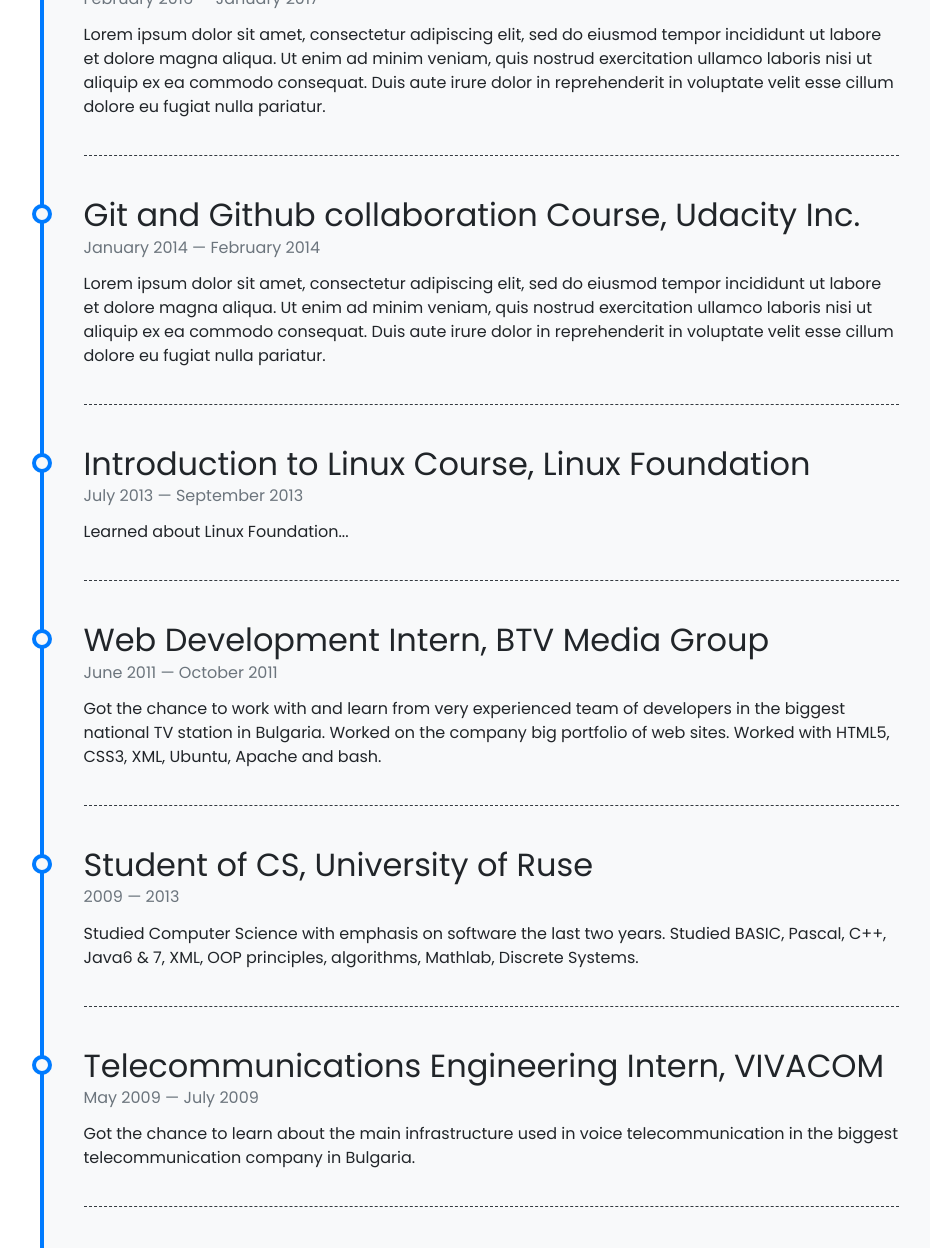
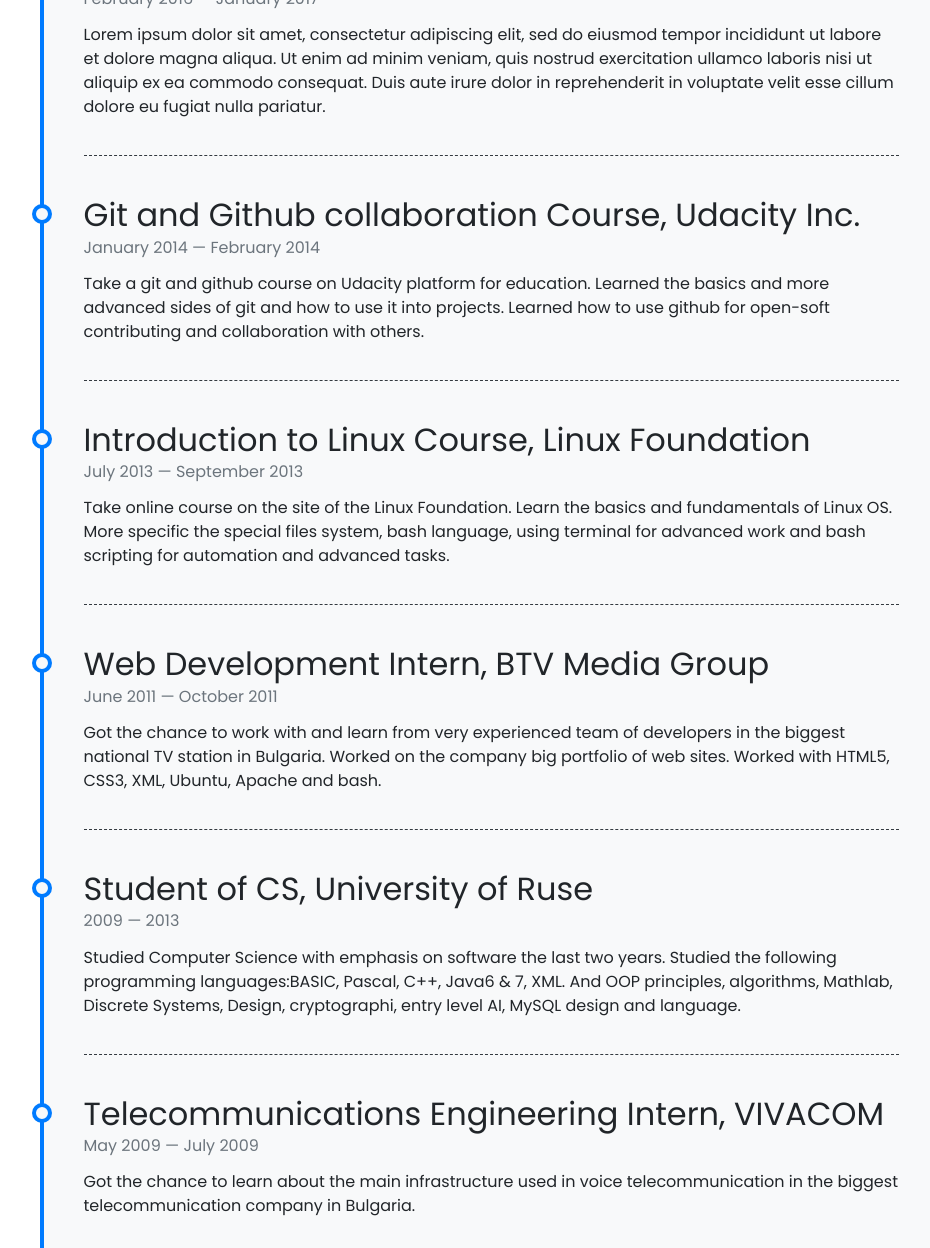
Before and after one commit to clappingmonkey/personal-site, a Jekyll site: the page built from pages/about.md, in a window 1280 px wide and 1400 px high, scrolled down 1420 px, cut to the strip 0-1248 px from the top of the window. Shown: the whole strip, without its empty margins (149-1079 px from the left). Built offline with Jekyll 4.4.1, drawn with Linux system fonts in a browser that asks for light colours; nearby versions of some CDN libraries; emoji names are drawn with the system emoji font.

Commit message:
edit the timeline. just draft. needs of proofreading 🤓️

```diff
--- a/_data/timeline.yml
+++ b/_data/timeline.yml
@@ -19,16 +19,16 @@
 - title: Git and Github collaboration Course, Udacity Inc.
   from: January 2014
   to: February 2014
-  description: Lorem ipsum dolor sit amet, consectetur adipiscing elit,
-               sed do eiusmod tempor incididunt ut labore et dolore magna aliqua.
-               Ut enim ad minim veniam, quis nostrud exercitation ullamco laboris
-               nisi ut aliquip ex ea commodo consequat. Duis aute irure dolor in
-               reprehenderit in voluptate velit esse cillum dolore eu fugiat nulla pariatur.
+  description: Take a git and github course on Udacity platform for education. Learned the
+               basics and more advanced sides of git and how to use it into projects. Learned
+               how to use github for open-soft contributing and collaboration with others.
 
 - title: Introduction to Linux Course, Linux Foundation
   from: July 2013
   to: September 2013
-  description: Learned about Linux Foundation...
+  description: Take online course on the site of the Linux Foundation. Learn the basics and
+               fundamentals of Linux OS. More specific the special files system, bash language,
+               using terminal for advanced work and bash scripting for automation and advanced tasks.
 
 - title: Web Development Intern, BTV Media Group
   from: June 2011
@@ -40,8 +40,10 @@
 - title: Student of CS, University of Ruse
   from: 2009
   to: 2013
-  description: Studied Computer Science with emphasis on software the last two years. Studied BASIC,
-               Pascal, C++, Java6 & 7, XML, OOP principles, algorithms, Mathlab, Discrete Systems.
+  description: Studied Computer Science with emphasis on software the last two years. Studied the
+               following programming languages:BASIC, Pascal, C++, Java6 & 7, XML. And OOP principles,
+               algorithms, Mathlab, Discrete Systems, Design, cryptographi, entry level AI, MySQL design
+               and language.
 
 - title: Telecommunications Engineering Intern, VIVACOM
   from: May 2009
```
